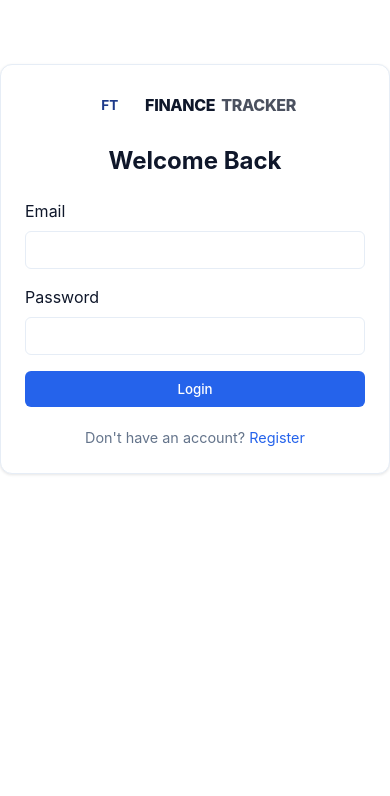
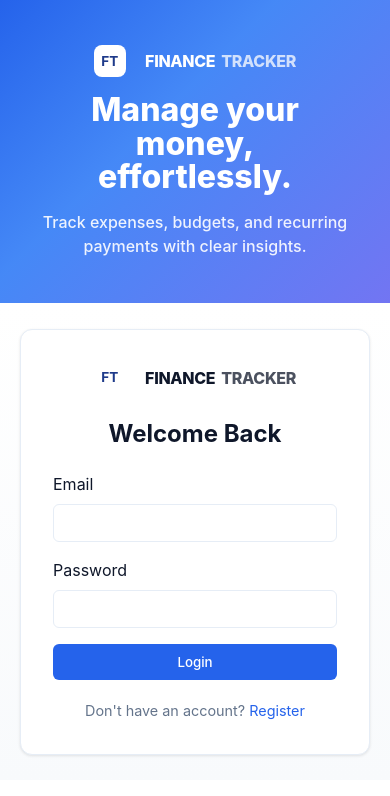
Before and after one commit to ThushanDeS/Finance-Tracker, a React app in the folder frontend/: page /login in a window 390 px wide. Shown: the top 796 px of the page. Built offline with nearby package versions, Linux system fonts and the light colour scheme; the HTML template or start-up script is replaced by a standard one.

Commit message:
make UI changes for login , register and navbar

```diff
--- a/frontend/src/components/Navbar.jsx
+++ b/frontend/src/components/Navbar.jsx
@@ -79,44 +79,18 @@ const Navbar = () => {
         <div style={{ position: 'relative' }}>
           <button
             type="button"
+            className="notif-btn"
             onClick={handleNotificationClick}
             aria-label="Budget notifications"
-            style={{
-              display: 'flex',
-              alignItems: 'center',
-              justifyContent: 'center',
-              width: '36px',
-              height: '36px',
-              borderRadius: '999px',
-              background: budgetAlerts.length > 0 ? 'rgba(239, 68, 68, 0.1)' : 'transparent',
-              color: budgetAlerts.length > 0 ? 'var(--danger)' : 'var(--text-muted)',
-              border: 'none',
-              cursor: 'pointer',
-              transition: 'all 0.2s',
-              position: 'relative',
-            }}
-            onMouseEnter={(e) => e.currentTarget.style.background = budgetAlerts.length > 0 ? 'rgba(239, 68, 68, 0.15)' : 'rgba(94, 109, 132, 0.08)'}
-            onMouseLeave={(e) => e.currentTarget.style.background = budgetAlerts.length > 0 ? 'rgba(239, 68, 68, 0.1)' : 'transparent'}
           >
-            <Bell size={18} />
+            <Bell size={20} color="#fff" />
             {budgetAlerts.length > 0 && (
               <span
+                className="notif-count"
                 style={{
                   position: 'absolute',
-                  top: '-4px',
-                  right: '-4px',
-                  minWidth: '18px',
-                  height: '18px',
-                  borderRadius: '999px',
-                  background: 'var(--danger)',
-                  color: '#fff',
-                  fontSize: '0.8rem',
-                  fontWeight: '700',
-                  display: 'inline-flex',
-                  alignItems: 'center',
-                  justifyContent: 'center',
-                  padding: '0 4px',
-                  lineHeight: '1',
+                  top: '-6px',
+                  right: '-6px',
                 }}
               >
                 {budgetAlerts.length}
--- a/frontend/src/index.css
+++ b/frontend/src/index.css
@@ -63,7 +63,7 @@ input, select, textarea {
 
 input:focus {
   border-color: var(--primary);
-  ring: 2px var(--primary);
+  box-shadow: 0 0 0 4px rgba(37,99,235,0.12);
 }
 
 .container {
@@ -152,7 +152,7 @@ td {
 
 /* Navbar */
 .navbar {
-  background: var(--nav-bg);
+  background: linear-gradient(135deg, rgba(37,99,235,1) 0%, rgba(59,130,246,0.95) 40%, rgba(99,102,241,0.9) 100%);
   color: var(--nav-text);
   height: 64px;
   padding: 0 1.25rem;
@@ -164,6 +164,13 @@ td {
   top: 0;
   z-index: 60;
   border-bottom: 1px solid rgba(255,255,255,0.04);
+}
+
+/* When on auth pages, make navbar match auth left gradient */
+.navbar.navbar-auth {
+  /* keep same gradient for explicit auth-route class */
+  background: linear-gradient(135deg, rgba(37,99,235,1) 0%, rgba(59,130,246,0.95) 40%, rgba(99,102,241,0.9) 100%);
+  border-bottom: 1px solid rgba(255,255,255,0.06);
 }
 
 .brand {
@@ -227,13 +234,38 @@ td {
 }
 
 .logout-btn {
-  background: transparent;
-  color: #fca5a5;
-  padding: 0.35rem;
+  background: rgba(255,255,255,0.06);
+  color: #fff;
+  padding: 0.45rem 0.6rem;
   display: inline-flex;
   align-items: center;
-  border-radius: 6px;
+  border-radius: 8px;
+  box-shadow: 0 6px 18px rgba(16,24,40,0.06);
 }
+
+/* Notification button (bell) styling */
+.nav-links .notif-btn {
+  width: 40px;
+  height: 40px;
+  border-radius: 999px;
+  background: rgba(255,255,255,0.06);
+  color: #fff;
+  border: none;
+  display: inline-flex;
+  align-items: center;
+  justify-content: center;
+  cursor: pointer;
+  transition: transform 0.12s ease, background 0.12s ease;
+  box-shadow: 0 6px 18px rgba(16,24,40,0.06);
+}
+.nav-links .notif-btn:hover { background: rgba(255,255,255,0.12); transform: translateY(-2px); }
+.nav-links .notif-btn svg { color: inherit; }
+
+/* notification count */
+.notif-count { font-size: 0.78rem; padding: 0 6px; min-width: 20px; height: 20px; line-height: 20px; border-radius: 999px; }
+
+/* profile badge contrast */
+.profile-badge { background: rgba(255,255,255,0.12); color: #fff; }
 
 @media (max-width: 720px) {
   .container { padding: 1rem; }
@@ -258,8 +290,62 @@ td {
 
 .card-centered {
   max-width: 420px;
-  margin: 4rem auto;
 }
+
+/* Auth split layout */
+.auth-page {
+  display: grid;
+  grid-template-columns: 1fr 480px;
+  min-height: calc(100vh - 64px);
+}
+
+.auth-left {
+  background: linear-gradient(135deg, rgba(37,99,235,1) 0%, rgba(59,130,246,0.95) 40%, rgba(99,102,241,0.9) 100%);
+  color: #fff;
+  display: flex;
+  flex-direction: column;
+  justify-content: center;
+  align-items: flex-start;
+  padding: 3.5rem 4rem;
+  gap: 1rem;
+}
+
+.auth-left .brand-logo { background: #fff; color: var(--nav-bg); }
+.auth-left .brand { color: #fff; }
+.auth-hero {
+  font-size: 2rem;
+  font-weight: 800;
+  line-height: 1.05;
+  max-width: 36rem;
+}
+.auth-sub {
+  color: rgba(255,255,255,0.9);
+  max-width: 36rem;
+  font-weight: 500;
+}
+
+.auth-right {
+  display: flex;
+  align-items: center;
+  justify-content: center;
+  padding: 2rem 2.5rem;
+  background: linear-gradient(180deg, var(--bg-main), #f8fafc);
+}
+
+.card.auth-card {
+  width: 100%;
+  max-width: 400px;
+  padding: 2rem;
+  border-radius: 12px;
+}
+
+@media (max-width: 900px) {
+  .auth-page { grid-template-columns: 1fr; }
+  .auth-left { padding: 2.5rem; align-items: center; text-align: center; }
+  .auth-right { padding: 1.25rem; }
+}
+/* layout helpers for centered cards elsewhere */
+.centered-container { margin: 4rem auto; }
 
 .stat-title { color: var(--text-muted); font-size: 0.85rem; margin-bottom: 0.5rem; }
 .stat-number { font-size: 1.75rem; font-weight: 800; }
--- a/frontend/src/pages/Login.jsx
+++ b/frontend/src/pages/Login.jsx
@@ -21,7 +21,14 @@ const Login = () => {
   };
 
   return (
-    <div className="card card-centered">
+    <div className="auth-page">
+      <div className="auth-left">
+        <Logo />
+        <div className="auth-hero">Manage your money, effortlessly.</div>
+        <div className="auth-sub">Track expenses, budgets, and recurring payments with clear insights.</div>
+      </div>
+      <div className="auth-right">
+        <div className="card auth-card">
           <div style={{ marginBottom: '1.4rem' }}>
             <Logo centered />
           </div>
@@ -42,6 +49,8 @@ const Login = () => {
             Don't have an account? <Link to="/register" style={{ color: 'var(--primary)' }}>Register</Link>
           </p>
         </div>
+      </div>
+    </div>
   );
 };
 
--- a/frontend/src/pages/Register.jsx
+++ b/frontend/src/pages/Register.jsx
@@ -21,7 +21,14 @@ const Register = () => {
   };
 
   return (
-    <div style={{ maxWidth: '400px', margin: '4rem auto' }} className="card glass">
+    <div className="auth-page">
+      <div className="auth-left">
+        <Logo />
+        <div className="auth-hero">Start saving smarter today.</div>
+        <div className="auth-sub">Create budgets, track spending, and automate recurring transactions.</div>
+      </div>
+      <div className="auth-right">
+        <div className="card auth-card">
           <div style={{ marginBottom: '1.4rem' }}>
             <Logo centered />
           </div>
@@ -42,6 +49,8 @@ const Register = () => {
             Already have an account? <Link to="/login" style={{ color: 'var(--primary)' }}>Login</Link>
           </p>
         </div>
+      </div>
+    </div>
   );
 };
 
```
Lines whose indentation alone changed are shown as unchanged.
